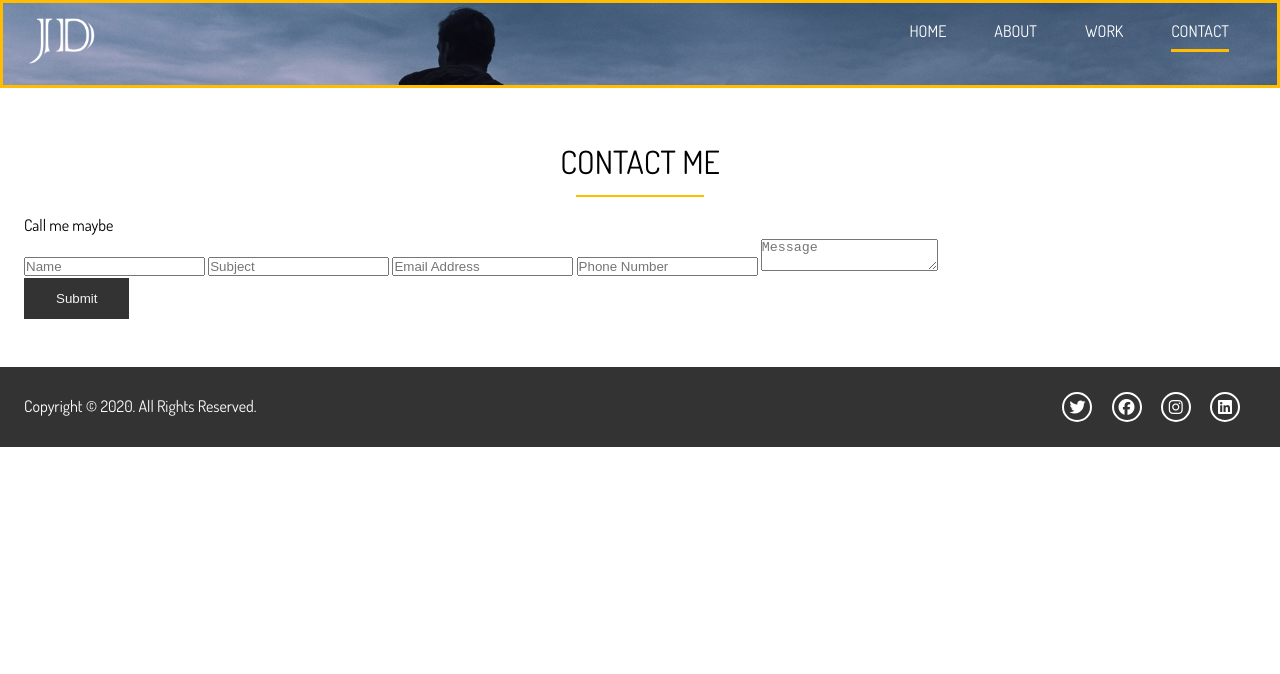
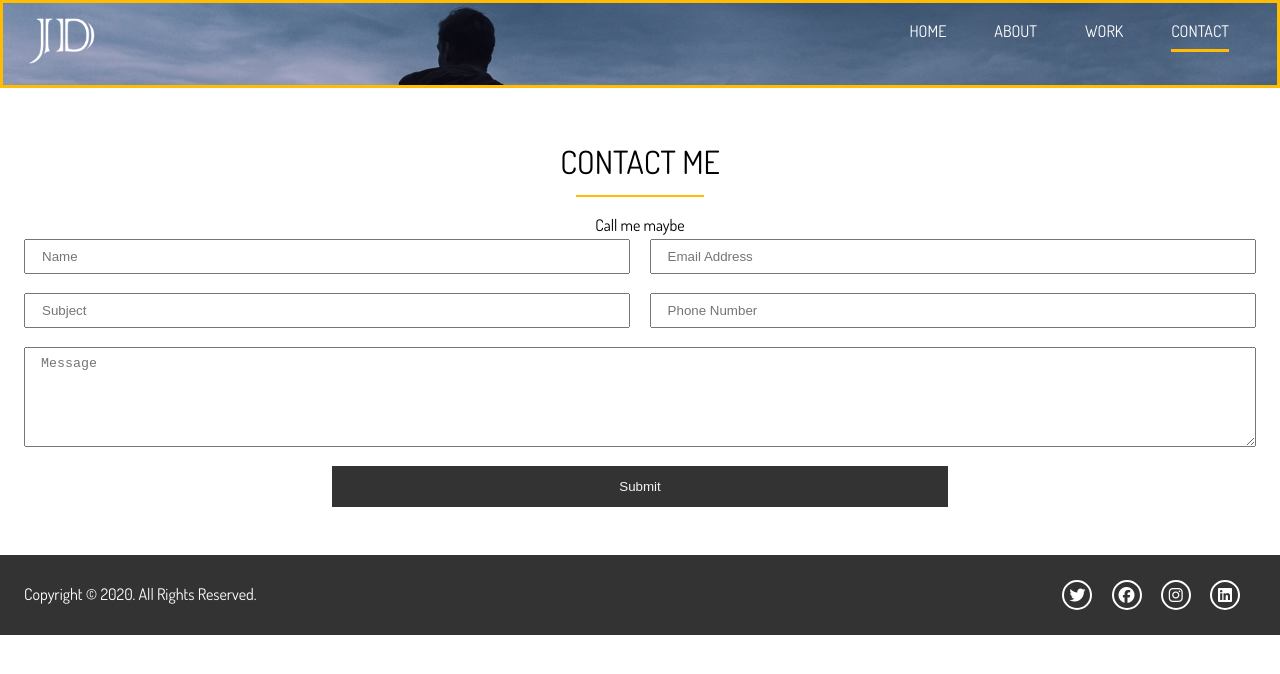
Before and after one commit to msseeley/Portfolio_Template, a website: page dist/contact.html in a window 1280 px wide. Drawn offline with Linux system fonts and the light colour scheme.

Commit message:
style contact-a

```diff
--- a/scss/main.scss
+++ b/scss/main.scss
@@ -299,6 +299,50 @@
   }
 }
 
+//CONTACT PAGE
+
+#contact{
+  &-a{
+    .text-fields{
+      display: grid;
+      grid-template-areas:
+      'name email'
+      'subject phone'
+      'message message';
+      grid-gap: 1.2rem;
+      margin-bottom: 1.2rem;
+
+      //grid areas
+      .name-input{
+        grid-area: name;
+      }
+      .subject-input{
+        grid-area: subject;
+      }
+      .email-input{
+        grid-area: email;
+      }
+      .phone-input{
+        grid-area: phone;
+      }
+      .message-input{
+        grid-area: message;
+        height: 100px;
+      }
+
+      .text-input{
+        padding: .5rem 1rem;
+      }
+    }
+
+    button[type='submit']{
+      width: 50%;
+    }
+  }
+}
+
+
+
 // FOOTER
 
 #main-footer{
```
Also changed, not shown: dist/contact.html, dist/css/main.css.
